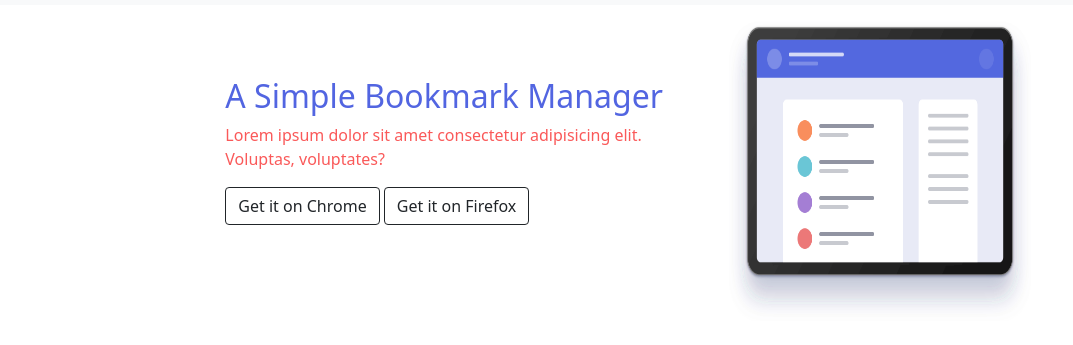
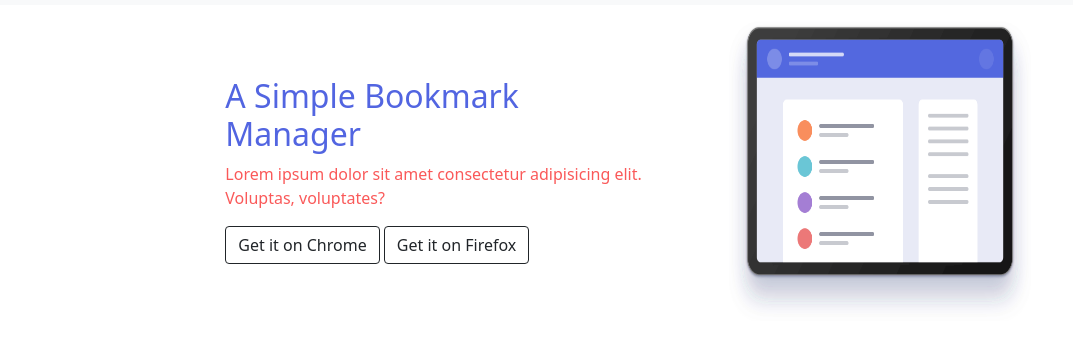
Before and after one commit to Shmarte1970/BcnActiva_ReactJS, a plain HTML site: page Exercici1_Sprint2/index.html in a window 1280 px wide. Shown: the part 51-396 px from the top of the page, without its empty margins (0-1073 px from the left). Drawn offline with nearby package versions, Linux system fonts and the light colour scheme.

Commit message:
Exercici1_Sprint2.1

```diff
--- a/Exercici1_Sprint2/index.html
+++ b/Exercici1_Sprint2/index.html
@@ -52,7 +52,7 @@
 <section class=" col-lg-8 container-fluid d-flex justify-contetn-center serv-fila">
     <div class="col-md-12 col-sm-12 d-flex icon-wrap">
         <div>
-            <h1 class="fs-2 mt-5 pt-4 fw-blod text-primary"><span> A Simple Bookmark Manager</span></h1>
+            <h1 class="fs-2 mt-5 pt-4 fw-blod text-primary" ><span> A Simple Bookmark <br> Manager</span></h1>
         <p class="text-secondary">Lorem ipsum dolor sit amet consectetur adipisicing elit. Voluptas, voluptates?</p>
        <div class="btn-toolbar"  aria-label="Toolbar with button groups"></div>
         <button class="btn btn-group-sm btn-outline-dark id="btn">Get it on Chrome</button>
```
